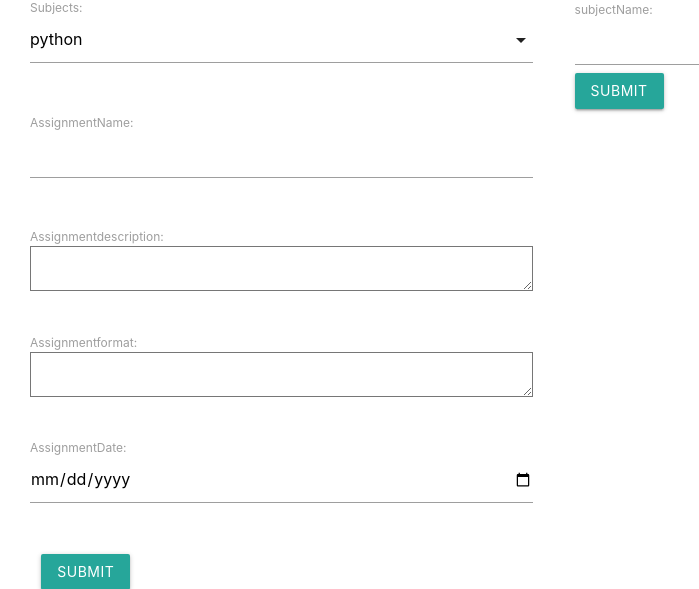
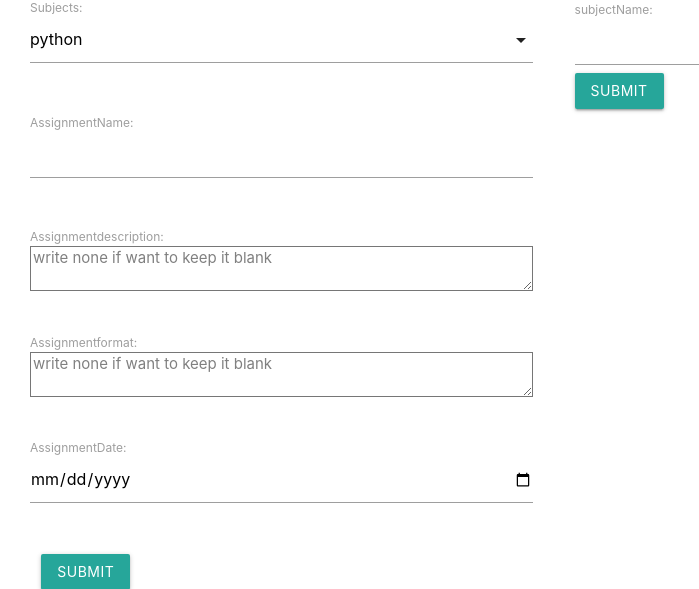
Before and after one commit to ziyazee/ise-netbook, a Django app: page /posts/ in a window 1280 px wide. Shown: the part 203-792 px from the top of the page, without its empty margins (0-699 px from the left). Run offline with Django 3.2, Linux system fonts and the light colour scheme; a user stored in the database is signed in; data comes from the database, SQL or seed files in the repository; some libraries are stand-ins or nearby versions.

Commit message:
added placeholder

```diff
--- a/MySubmissions/templates/post.html
+++ b/MySubmissions/templates/post.html
@@ -13,6 +13,20 @@
       <link href="https://fonts.googleapis.com/icon?family=Material+Icons" rel="stylesheet">
       <!-- Compiled and minified JavaScript -->
       <script src="https://cdnjs.cloudflare.com/ajax/libs/materialize/1.0.0-beta/js/materialize.min.js"></script>
+      <style>
+      ::placeholder {
+          color: grey;
+          opacity: 1; /* Firefox */
+      }
+
+      :-ms-input-placeholder { /* Internet Explorer 10-11 */
+         color: grey;
+      }
+
+      ::-ms-input-placeholder { /* Microsoft Edge */
+         color: grey;
+      }
+      </style>
   </head>
   <body class="">
     <nav class="green">
@@ -148,7 +162,7 @@
 
 
        </div><div class="">
-         <textarea name="assignmentDescription" id="id_assignmentDescription"  rows="10" cols="40" maxlength="2000">
+         <textarea name="assignmentDescription" id="id_assignmentDescription"  placeholder="write none if want to keep it blank " required rows="10" cols="40" maxlength="2000">
 </textarea>
        </div>
     </div>
@@ -160,7 +174,7 @@
 
 
        </div><div class="">
-         <textarea name="assignmentFormat" id="id_assignmentFormat"  rows="10" cols="40" maxlength="2000">
+         <textarea name="assignmentFormat" id="id_assignmentFormat" required rows="10" cols="40" placeholder="write none if want to keep it blank "maxlength="2000">
 </textarea>
        </div>
     </div>
```
